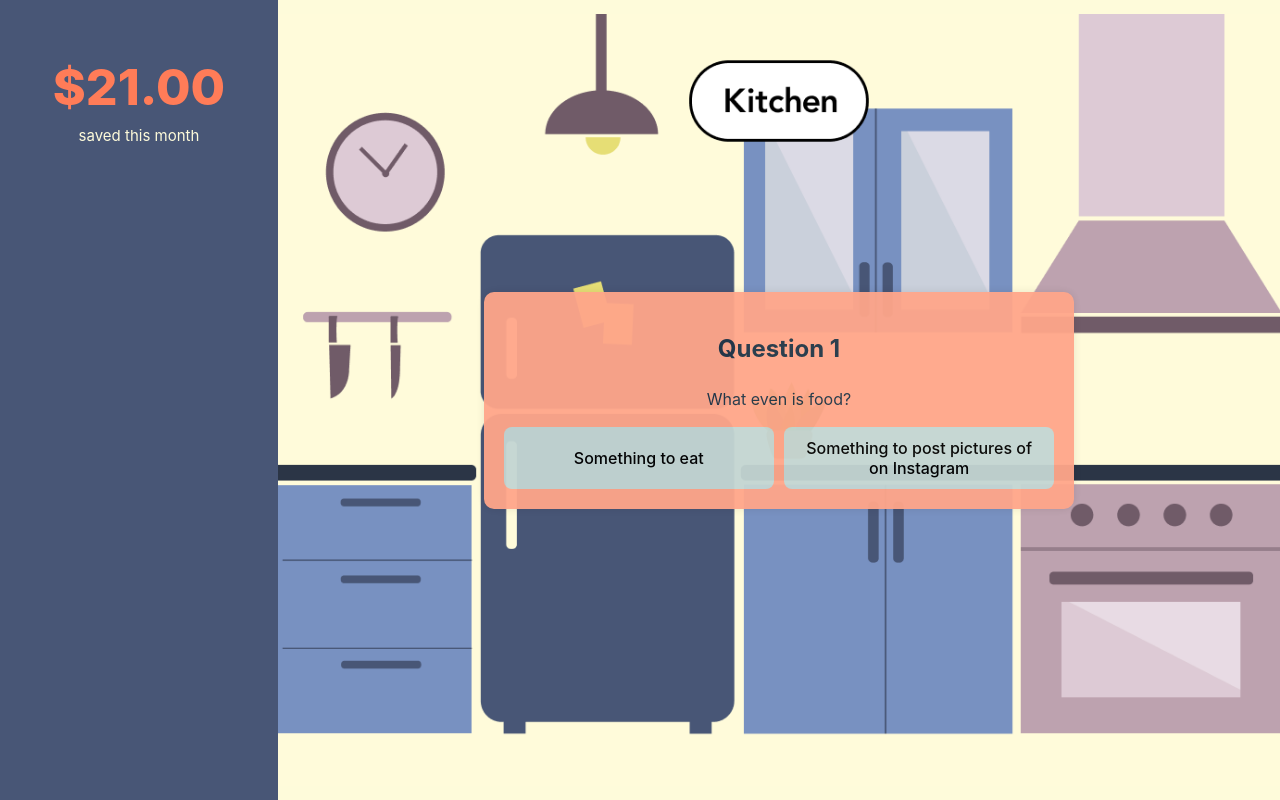
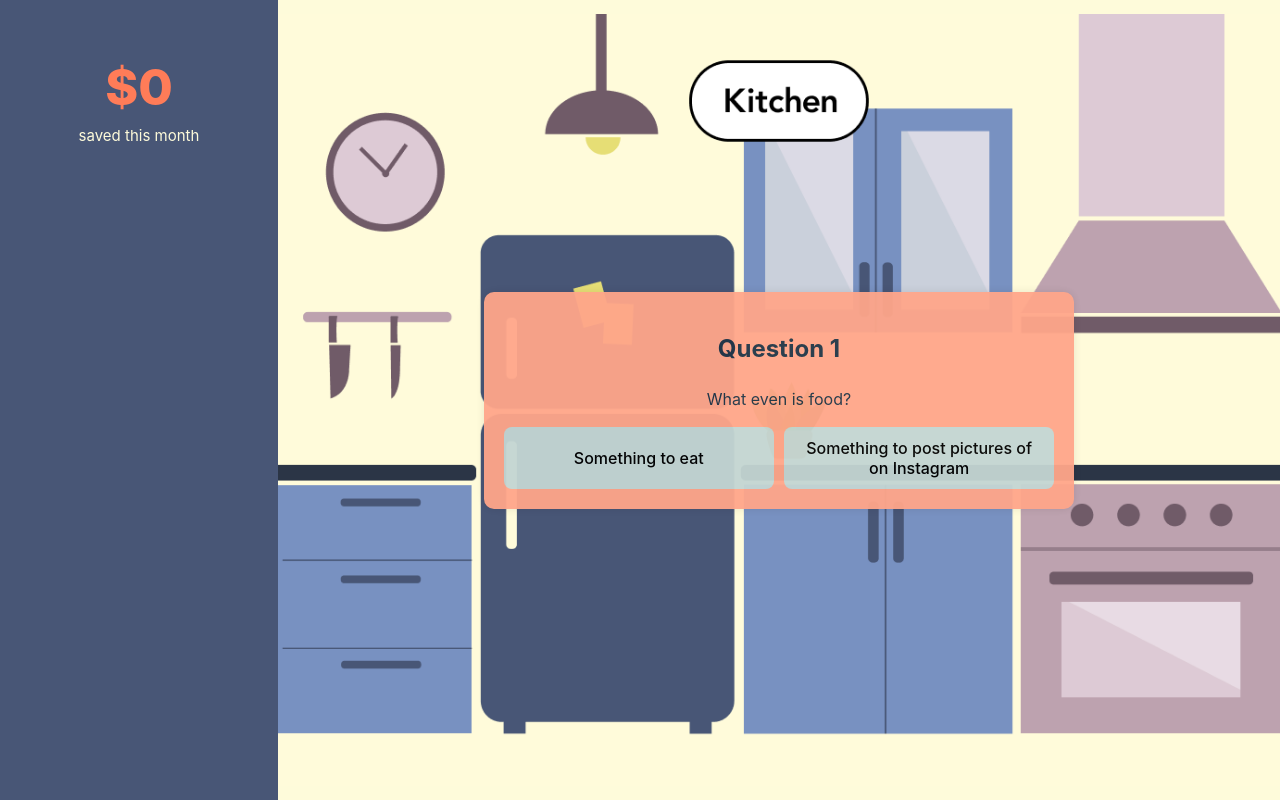
Before and after one commit to christyc01/food-game, a Svelte app: page / in a window 1280 px wide. Built offline with nearby package versions, Linux system fonts and the light colour scheme.

Commit message:
Buttons increment/decrement the count

```diff
--- a/src/App.svelte
+++ b/src/App.svelte
@@ -1,16 +1,18 @@
 <script>
+  let count = 0;
+
   const handleClickA = () => {
-    alert('Correct! Food is something to eat.');
+    count += 1;
   }
   const handleClickB = () => {
-    alert('Incorrect! Food is something to eat.');
+    count -= 1;
   }
 </script>
 
 <main>
   <div class="screen">
     <div class="dashboard">
-      <p class="dollars-saved">$21.00</p>
+      <p class="dollars-saved">${count}</p>
       <p class="dollars-saved-subtext">saved this month</p>
     </div>
     <div class="image">
```
